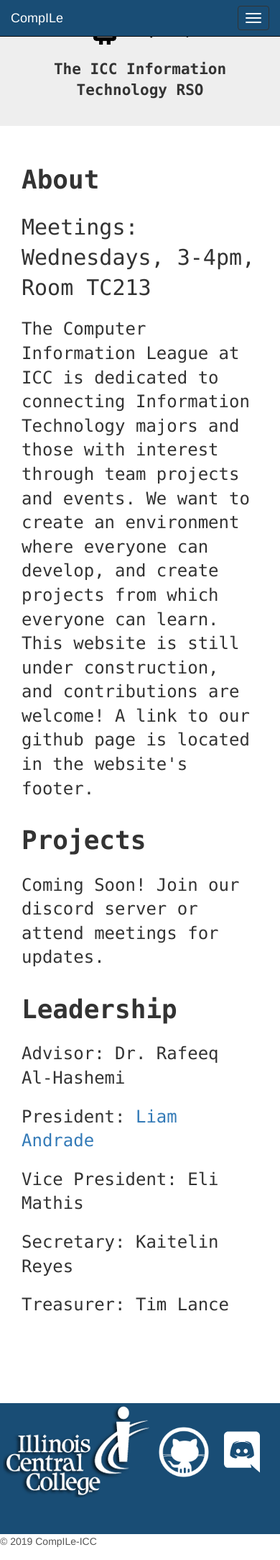
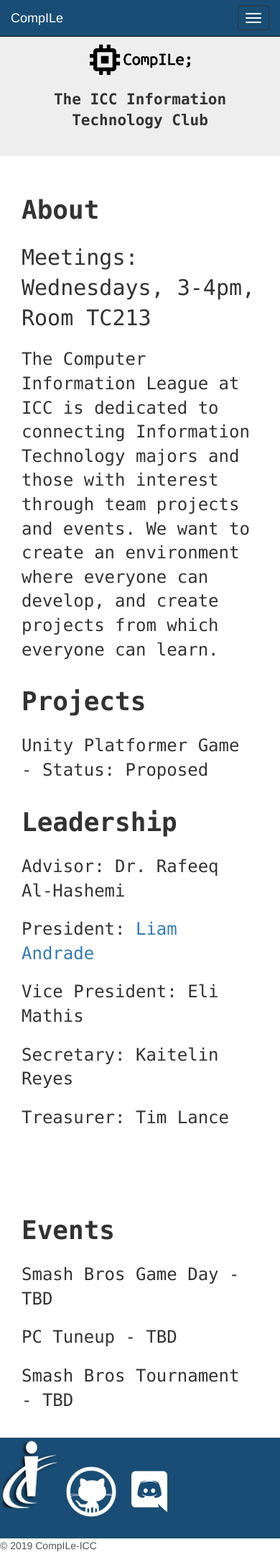
Before and after one commit to CompILe-Club/CompILe-Website, a PHP site: page / in a window 390 px wide. Shown: the whole page at 72% size. Run offline with PHP 8.4, Linux system fonts and the light colour scheme.

Commit message:
Updated site with new info and better responsive design

```diff
--- a/css/custom/headerfooter.css
+++ b/css/custom/headerfooter.css
@@ -10,7 +10,7 @@
 .footer-info-container > a {
   color: #FFF;
   display: inline-block;
-  height: 50%;
+  height: 30%;
   position: relative;
 }
 
@@ -22,3 +22,25 @@
 .footer > * {
   color: #555;
 }
+
+#icc-logo {
+  background:url("/img/logo-footer.png") no-repeat;
+  width: 205px;
+  height: 127px;
+}
+
+@media screen and (max-width: 700px) {
+  #icc-logo {
+    background: url("/img/logo-footer-small.png") no-repeat;
+    width: 76px;
+    height: 94px;
+  }
+
+  .footer-info-container {
+    height: 10em;
+  }
+
+  .footer-info-container > a {
+    height: 50%;
+  }
+}
--- a/css/custom/homepage.css
+++ b/css/custom/homepage.css
@@ -22,6 +22,7 @@
 
 .jumbotron {
   padding: 5vw;
+  margin-top: 3em;
 }
 
 #main-content {
--- a/includes/footer.html
+++ b/includes/footer.html
@@ -1,6 +1,6 @@
 <div class="footer">
 <div class="footer-info-container">
-      <a href="https://icc.edu/" target="_blank"><img src="img/logo-footer.png" alt="Illinois Central College"></a>
+      <a href="https://icc.edu/" target="_blank"><div id="icc-logo"></div></a>
       <a href="https://github.com/CompILe-Club" target="_blank"><img src="img/github.png" id="github-icon" class="icon"></a>
       <a href="https://discord.gg/Kma8QDy" target="_blank"><img src="img/Discord-Logo-White.svg" class="icon"></a>
   </div>
--- a/index.php
+++ b/index.php
@@ -20,30 +20,29 @@
       <div class="logo">
         <img src="img/compile-logo.png" id="compile-logo-center">
       </div>
-      <p class="h1">The ICC Information Technology RSO</p>
+      <p class="h1">The ICC Information Technology Club</p>
     </div>
 
    <div class="container-fluid" id="main-content">
 
 	    <div class="row">
 
-		    <div class="col-lg-8">
+		    <div class="col-lg-6">
 			    <div class="container-fluid mono" id="about">
 			      <p class="h1">About</p>
 			      <p class="h2">Meetings: Wednesdays, 3-4pm, Room TC213</p>
-			      <p class="h3">The Computer Information League at ICC is dedicated to connecting Information Technology majors and those with interest through team projects and events. We want to create an environment where everyone can develop, and create projects from which everyone can learn. This website is still under construction, and contributions are welcome! A link to our github page is located in the website's footer.</p>
+			      <p class="h3">The Computer Information League at ICC is dedicated to connecting Information Technology majors and those with interest through team projects and events. We want to create an environment where everyone can develop, and create projects from which everyone can learn.</p>
 			    </div>
 	     </div>
 
 	      <div class="col-lg-4">
 			    <div class="container-fluid mono">
 			      <p class="h1">Projects</p>
-			      <p class="h3">Coming Soon! Join our discord server or attend meetings for updates.</p>
+			      <p class="h3">Unity Platformer Game - Status: Proposed</p>
 			    </div>
 	      </div>
 
 	    </div>
-
 
 
 	    <div class="row">
@@ -57,6 +56,15 @@
 			      <p class="h3">Treasurer: Tim Lance</p>
 			    </div>
 	      </div>
+
+	      <div class="col-lg-4">
+			    <div class="container-fluid mono">
+			      <p class="h1">Events</p>
+			      <p class="h3">Smash Bros Game Day - TBD</p>
+						<p class="h3">PC Tuneup - TBD</p>
+						<p class="h3">Smash Bros Tournament - TBD</p>
+			    </div>
+	      </div>
 	    </div>
 
     </div>
```
Also changed, not shown: img/logo-footer-small.png (added).
